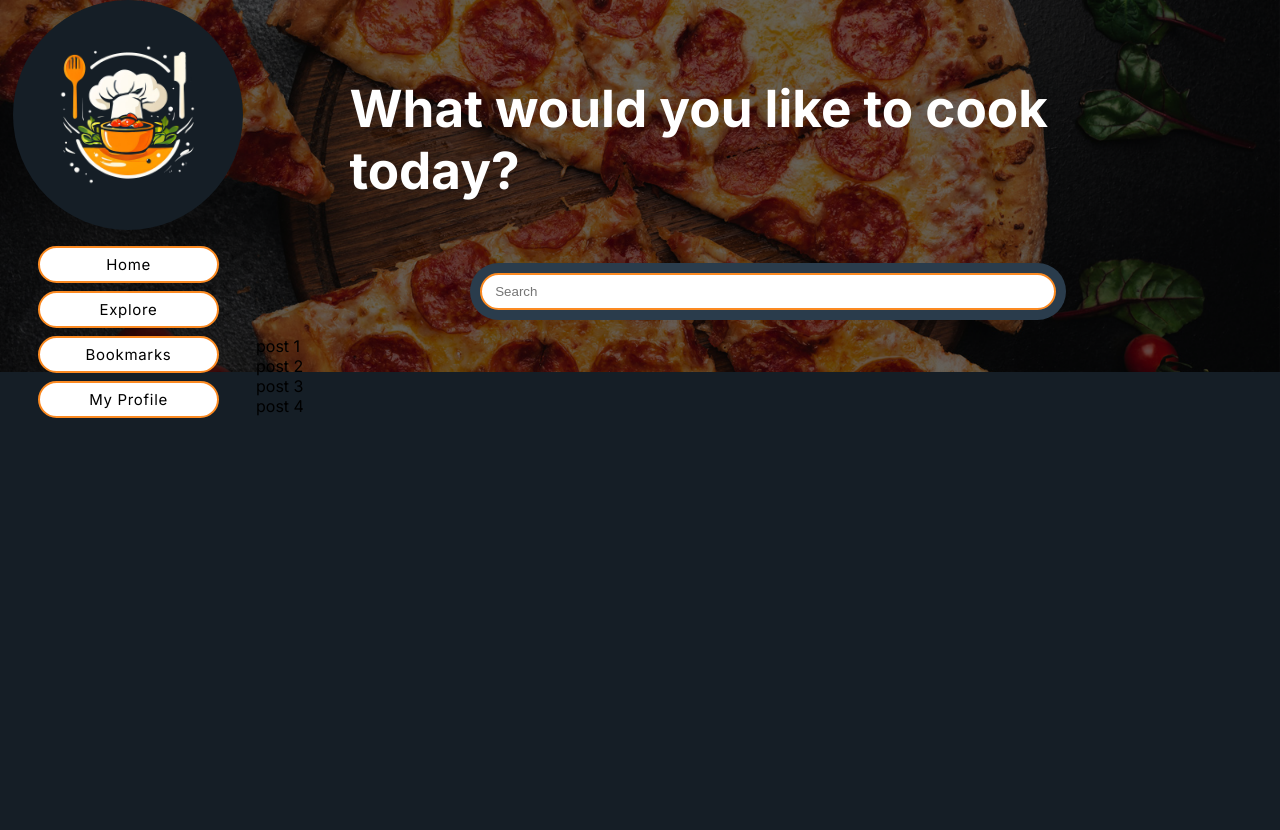
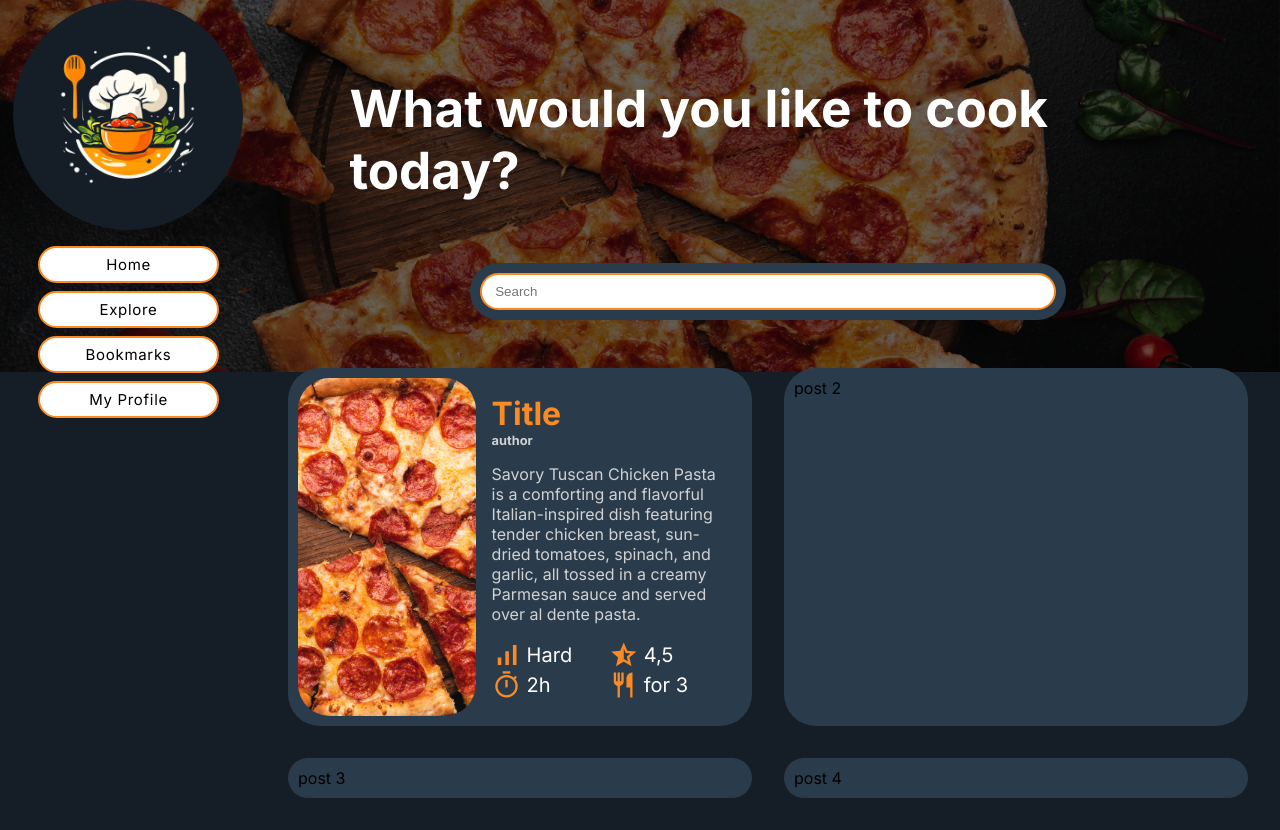
Before and after one commit to ci4m3k/CookSpot, a PHP site: page /mainpage in a window 1280 px wide. Before the commit the page ends 418 px from the top, so only its background shows below. Run offline with PHP 8.4, Linux system fonts and the light colour scheme; some libraries are stand-ins or nearby versions.

Commit message:
updated login.html and mainpage.html, added createAccount.html and post.css

```diff
--- /dev/null
+++ b/img/desktop.ini
@@ -0,0 +1,2 @@
+[LocalizedFileNames]
+logo2.png=@logo2.png,0
--- /dev/null
+++ b/public/css/post.css
@@ -0,0 +1,76 @@
+section {
+    display: grid;
+    grid-template-columns: repeat(2, 1fr);
+    grid-gap: 2em;
+    padding: 2em;
+}
+
+.posts>div{
+    padding: 10px;
+    background-color: #2A3C4C;
+    border-radius: 2em;
+    display: flex;
+    align-items: top;
+    max-width: 1000px;
+    min-width: 400px;
+
+}
+
+.posts>div>img {
+    width: 40%;
+    border-radius: 2em;
+    object-fit: cover;
+}
+
+.posts>div>div {
+    width: 60%;
+    margin: 1em;
+    display: flex;
+    flex-direction: column;
+
+}
+
+.post-desc>h1:first-child {
+    font-size: 2em;
+    color: #FB8A22;
+
+}
+
+.post-desc>h1 {
+    font-size: 0.8em;
+    color: #D1D1D1;
+    margin: 0;
+}
+
+.post-desc>p{
+    font-size: 1em;
+    color: #D1D1D1;
+    word-wrap: break-word;
+
+}
+
+.post-icons {
+    display: grid;
+    grid-template-columns: repeat(2, 1fr);
+}
+
+.post-icons > div {
+    display: flex;
+    align-items: center;
+    margin-right: 20px;
+}
+
+.post-icons > div >span {
+    font-size: 20px;
+    color: #fff;
+}
+
+.post-icons > div:last-child {
+    margin-right: 0; /* Remove margin from the last item */
+}
+
+.material-symbols-outlined {
+    color: #FB8A22;
+    font-size: 30px; /* Adjust the icon size as needed */
+    margin-right: 5px; /* Adjust the spacing between icon and text */
+}
--- a/public/css/style.css
+++ b/public/css/style.css
@@ -1,6 +1,7 @@
 
 
 body {
+
     font-family: "Inter", sans-serif;
     background-color: #151E26;
     height: 100vh;
@@ -11,9 +12,12 @@ body {
 #bimg   {
     background: url(/img/pizza.png) no-repeat 0 100%;
     background-repeat: no-repeat;
+    background-attachment: fixed;
     background-position: top center;
-    background-attachment: fixed;
     background-size: 100vw;
+    /* background-position: top left;
+    background-size: 900vw; */
+
     left: 0;
     right: 0;
 
@@ -21,28 +25,6 @@ body {
 
    }
 
-.flex-row-center-center {
-    display: flex;
-    justify-content: center;
-    align-items: center;
-    box-shadow: rgba(0, 0, 0, 0.24) 0px 3px 8px;
-}
-
-.flex-column-center-center {
-    display: flex;
-    flex-direction: column;
-    justify-content: center;
-    align-items: center;
-    gap: 1em;
-    box-shadow: rgba(0, 0, 0, 0.24) 0px 3px 8px;
-}
-
-.container {
-    background-color: aqua;
-    border-radius: 1em;
-    padding: 1.5em;
-    box-shadow: rgba(0, 0, 0, 0.1) 0px 4px 12px;
-}
 
 .base-container{
     display: flex;
@@ -61,7 +43,8 @@ nav {
     justify-content: flex-start;
     align-items: center;
     min-width: 100px;
-    position:static;
+    position:fixed;
+    z-index: 100;
 
 }
 
@@ -95,8 +78,9 @@ a {
     font-size: 15px;
     line-height: 18px;
 
+}
 
-}
+
 
 ul {
     letter-spacing: 0.7px;
@@ -113,13 +97,14 @@ li {
 }
 
 main{
-    display:  flex;
+    display: flex;
     flex-direction: column;
     height: 100vh;
     width: 80vw;
+    padding-left: 20vw;
 }
 
-header{
+.header{
     display: flex;
     flex-direction: column;
     align-items: center;
--- a/public/views/mainpage.html
+++ b/public/views/mainpage.html
@@ -6,12 +6,19 @@
     <link rel="preconnect" href="https://fonts.googleapis.com">
     <link rel="preconnect" href="https://fonts.gstatic.com" crossorigin>
     <link href="https://fonts.googleapis.com/css2?family=Inter:wght@100..900&display=swap" rel="stylesheet">
+    <script src="https://kit.fontawesome.com/a33eb12e73.js" crossorigin="anonymous"></script>
 
+
+
+
+    <link rel="stylesheet" href="https://fonts.googleapis.com/css2?family=Material+Symbols+Outlined:opsz,wght,FILL,GRAD@24,400,0,0" />
 
     <meta charset="UTF-8">
     <meta http-equiv="X-UA-Compatible" content="IE=edge">
     <meta name="viewport" content="width=device-width, initial-scale=1.0">
     <link rel="stylesheet" type="text/css" href="public/css/style.css">
+    <link rel="stylesheet" type="text/css" href="public/css/post.css">
+
     <title>MAIN</title>
 </head>
 
@@ -39,7 +46,7 @@
         <main>
 
 
-            <header>
+            <div class="header">
                 <div>
                     <h1 class="welcome-text">What would you like to cook today?</h1>
                 </div>
@@ -52,17 +59,51 @@
                     </div>
                 </div>
 
-            </header>
+            </div>
 
 
 
-            <selection class="posts">
-                <div> post 1</div>
+            <section class="posts">
+                <div id="post-1" >
+                    <img src="/img/pizza.jpg" alt="post image">
+                    <div>
+                        <div class="post-desc">
+                            <h1> Title </h1>
+                            <h1> author </h1>
+
+                            <p>
+                                Savory Tuscan Chicken Pasta is a comforting and flavorful  Italian-inspired dish featuring tender chicken breast, sun-dried  tomatoes, spinach, and garlic, all tossed in a creamy Parmesan sauce and  served over al dente pasta.
+                            </p>
+                        </div>
+
+                        <div class=" post-icons">
+
+                            <div>
+                                <i class="material-symbols-outlined">signal_cellular_alt</i>
+                                <span>Hard</span>
+                            </div>
+                            <div>
+                                <i class="material-symbols-outlined">star_half</i>
+                                <span>4,5</span>
+                            </div>
+                            <div>
+                                <i class="material-symbols-outlined">timer</i>
+                                <span>2h</span>
+                            </div>
+                            <div>
+                                <i class="material-symbols-outlined">Restaurant</i>
+                                <span>for 3</span>
+                            </div>
+
+                        </div>
+                    </div>
+                </div>
+
                 <div> post 2</div>
                 <div> post 3</div>
                 <div> post 4</div>
 
-            </selection>
+            </section>
         </main  >
     </div>
 
```
Also changed, not shown: public/css/login.css (added, +81 -0 lines), public/views/createAccount.html (added, +44 -0 lines), public/views/login.html (+25 -8 lines), img/logo.jpeg (added), img/logo3.png (added), img/pizza.jpg (added), 1 other file. Lines whose indentation alone changed are shown as unchanged.
